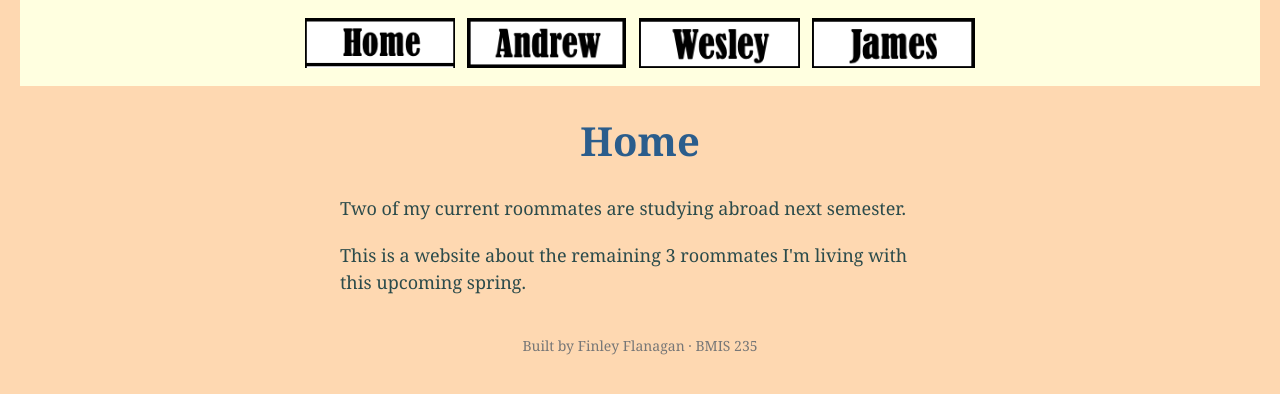
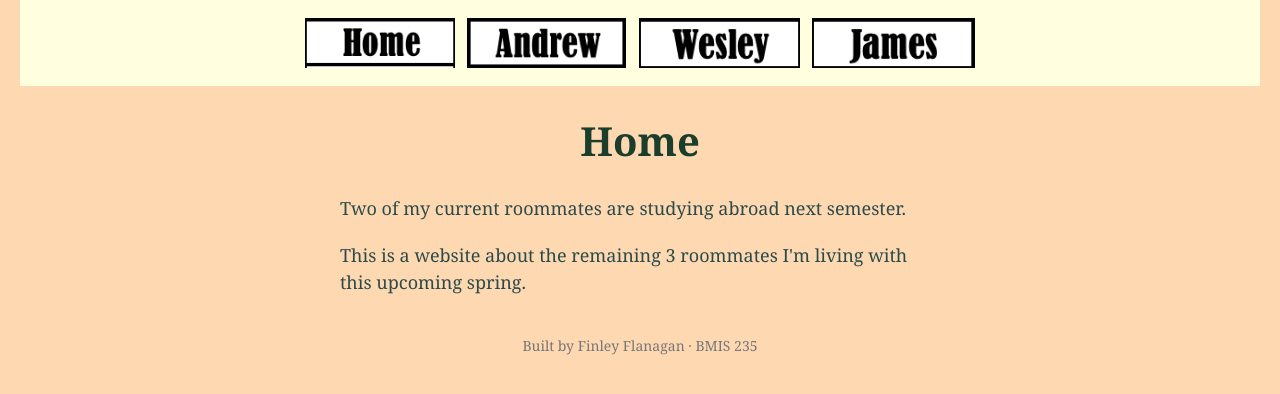
Before and after one commit to finflan/bmis235-html-3, a plain HTML site: page index.html in a window 1280 px wide. Drawn offline with Linux system fonts and the light colour scheme.

Commit message:
Change h1 color from #2b5d8c to #1b3d2c

```diff
--- a/styles.css
+++ b/styles.css
@@ -39,7 +39,7 @@ nav a {
 }
 
 h1 {
-    color: #2b5d8c;
+    color: #1b3d2c;
     text-align: center;
     font-size: 40px;
 }
```
